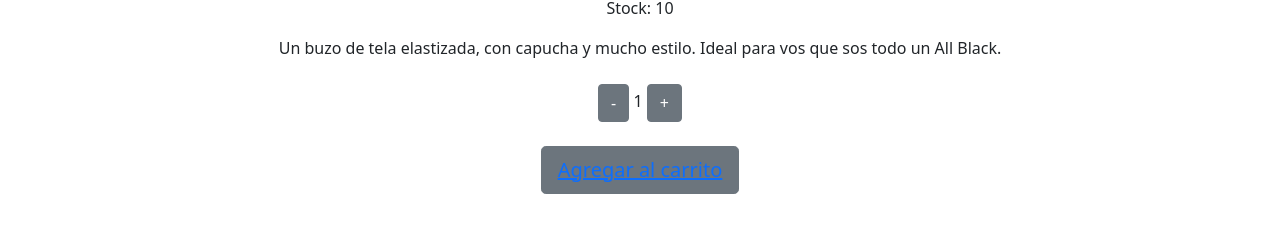
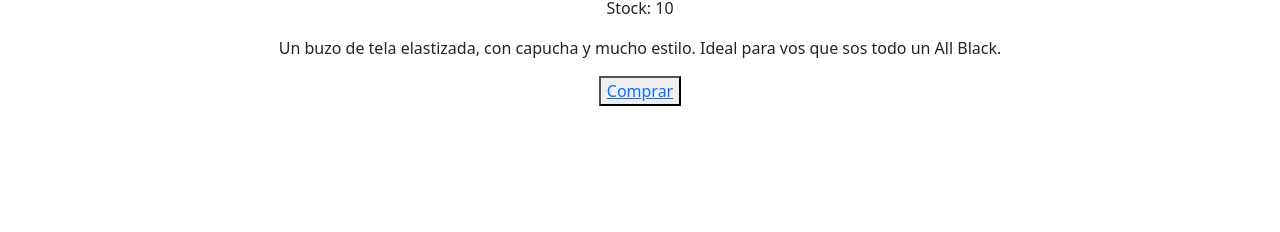
Before and after one commit to Agussarquis/ReactJS-Sarquis, a React (Create React App) app: page /detail/1 in a window 1280 px wide. Shown: the part 556-788 px from the top of the page. Built offline with nearby package versions, Linux system fonts and the light colour scheme.

Commit message:
condicional

```diff
--- a/src/Components/ItemDetail/ItemDetail.js
+++ b/src/Components/ItemDetail/ItemDetail.js
@@ -1,6 +1,7 @@
 import ItemCount from '../ItemCount'
 import { useState, useContext } from 'react'
 import { CartContext } from '../../Context/CartContext'
+import { Link } from 'react-router-dom'
 
 
 const ItemDetail = ({product}) => {
@@ -30,7 +31,11 @@ const ItemDetail = ({product}) => {
                 <p>{product?.category}</p>
                 <p>Stock: {product?.stock}</p>
                 <p>{product?.texto}</p>
+                {!buy ?
                 <ItemCount stock={product?.stock} initial={1} onAdd={(qty) => handleBuy (qty)}/>
+                :
+                <button onClick = {handlePurchase}> <Link to= "/cart"> Comprar </Link></button>
+                }
             </div>
         </div>
     )
```
